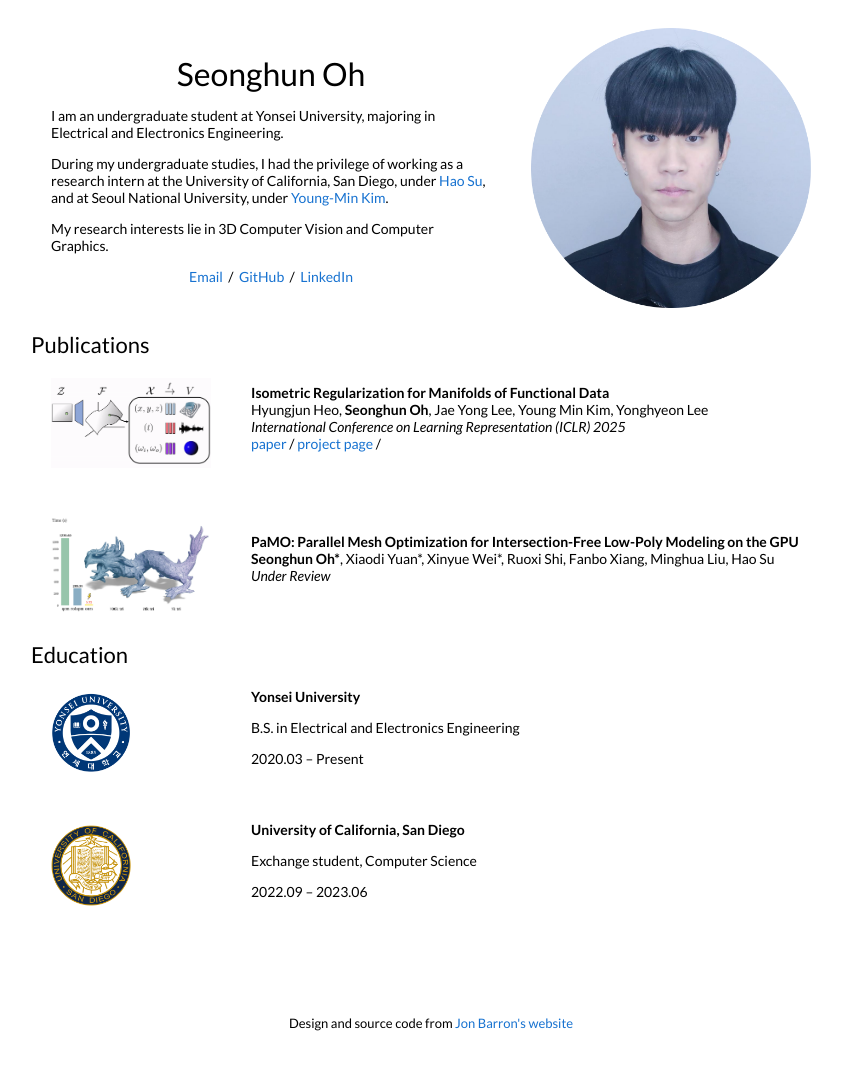
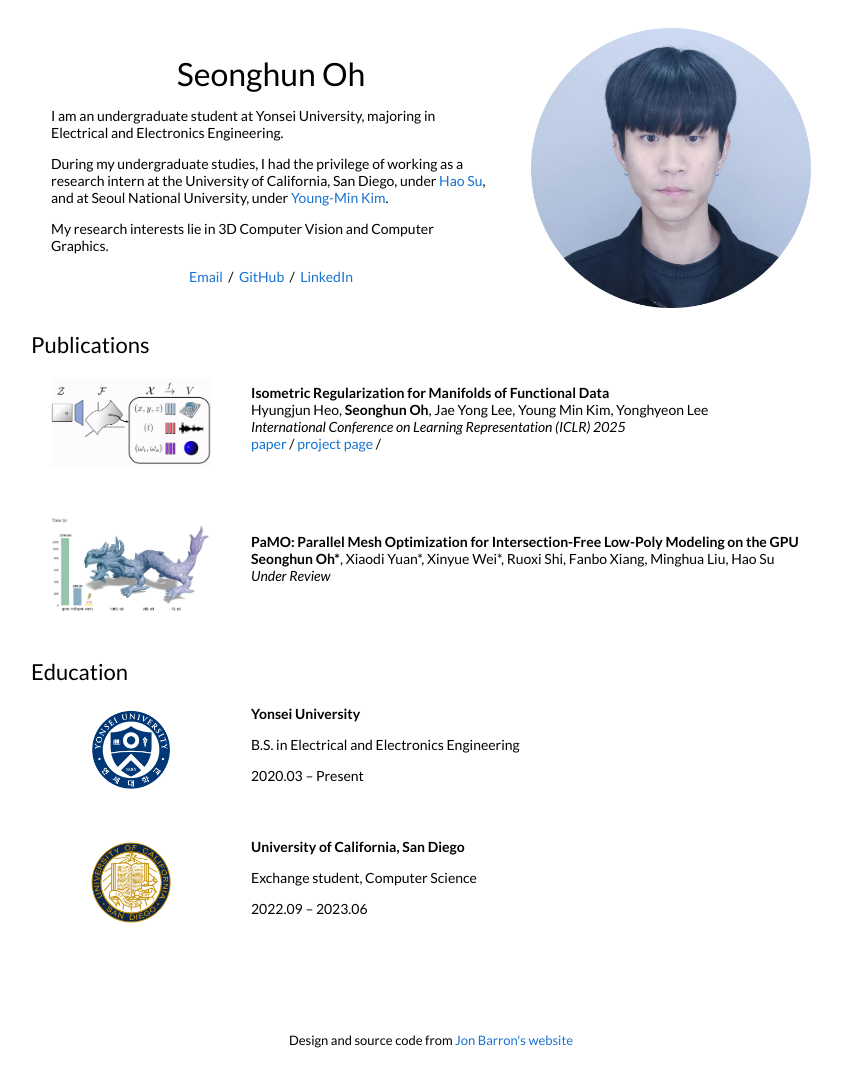
Before and after one commit to seonghunn/seonghunn.github.io, a Jekyll site: the page built from _posts/2025-01-23-pairwise.markdown, in a window 1280 px wide. Shown: the whole page, without its empty margins (209-1051 px from the left). Built offline with Jekyll 4.4.1, drawn with Linux system fonts in a browser that asks for light colours.

Commit message:
fix logo

```diff
--- a/_layouts/default.html
+++ b/_layouts/default.html
@@ -102,12 +102,13 @@
           {% endfor %}
           {% endfor %}
         </table>
+        <br>
 
         <h2 style="margin-top: 40px;">Education</h2>
         <br>
         <table style="width:100%;border:0px;border-spacing:0px;border-collapse:separate;margin-right:auto;margin-left:auto;">
           <tr>
-            <td style="padding:2.5%;width:25%;vertical-align:middle;min-width:120px">
+            <td style="padding:2.5%;width:25%;vertical-align:middle;min-width:120px; text-align: center;">
               <img src="images/yonsei.png" alt="Yonsei University Logo" style="width:auto; height:auto; max-width:80px;" />
             </td>
             <td style="padding:2.5%;width:75%;vertical-align:middle">
@@ -117,7 +118,7 @@
             </td>
           </tr>
           <tr>
-            <td style="padding:2.5%;width:25%;vertical-align:middle;min-width:120px">
+            <td style="padding:2.5%;width:25%;vertical-align:middle;min-width:120px; text-align: center;">
               <img src="images/ucsd.png" alt="UCSD Logo" style="width:auto; height:auto; max-width:80px;" />
             </td>
             <td style="padding:2.5%;width:75%;vertical-align:middle">
```
